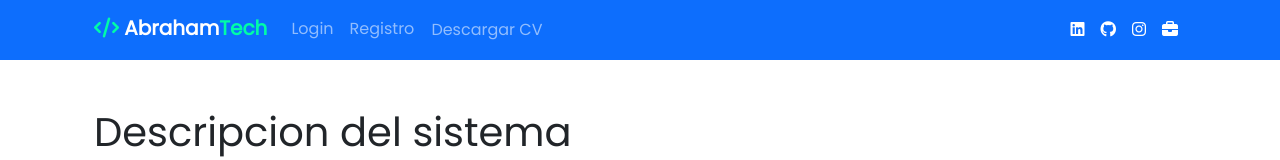
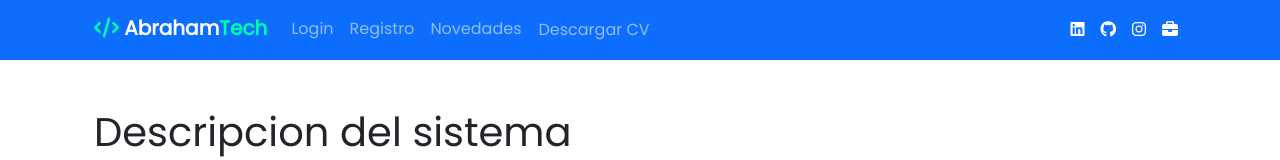
Before and after one commit to abraham4284/MaxiKioscoApp, a React (Vite) app in the folder Client/: page / in a window 1280 px wide. Shown: the top 160 px of the page. Built offline with nearby package versions, Linux system fonts and the light colour scheme; no server answers.

Commit message:
Solucion Buscar Clientes

```diff
--- a/Client/src/components/NavbarSocial.jsx
+++ b/Client/src/components/NavbarSocial.jsx
@@ -47,6 +47,11 @@ export const NavbarSocial = () => {
               </Link>
             </li>
             <li className="nav-item">
+              <Link className="nav-link" to="/register">
+                Novedades
+              </Link>
+            </li>
+            <li className="nav-item">
               <a
                 className="nav-link btn btn-cv"
                 href={CV}
--- a/Client/src/panel/Ventas/pages/VentasPage.jsx
+++ b/Client/src/panel/Ventas/pages/VentasPage.jsx
@@ -128,8 +128,6 @@ export const VentasPage = () => {
     let busquedaNoEncontrada = "Consumidor final";
     if (busqueda) {
       const { idClientes, Apellido, Nombre } = busqueda;
-      // console.log(idClientes, "BuscarClienteDNI");
-      // console.log(busqueda, "Encontrado");
       let resultado = `${Apellido} ${Nombre}`;
       setIdClientes(idClientes);
       return resultado;
@@ -155,6 +153,7 @@ export const VentasPage = () => {
       const producto = busquedaProducto(CodeBar);
       if (producto) {
         const { idProductos, CodeBar, Descripcion, Precio, Stock } = producto;
+        console.log(idClientes,'Soy el idClientes en handleInputProductos')
         console.log(producto, "producto encontrado");
         setIdProductos(idProductos);
         setCodeBar(CodeBar);
@@ -186,6 +185,8 @@ export const VentasPage = () => {
       });
       return;
     }
+
+    console.log(idClientes,'Soy el idClientes en  handleBtnAgregar')
 
     const existingProductIndex = carrito.findIndex(
       (item) => item.CodeBar === CodeBar
@@ -268,8 +269,7 @@ export const VentasPage = () => {
   };
 
   const handleResetDetalle = () => {
-    setCliente("");
-    setInputDNI("");
+
     setProductos("");
     setStock("");
     setPrecio("");
@@ -281,6 +281,9 @@ export const VentasPage = () => {
 
   const handleResetCarrito = () => {
     setCarrito([]);
+    setIdClientes("")
+    setInputDNI("")
+    setCliente("")
   };
 
   const ventaData = carrito.map((item) => ({
@@ -312,6 +315,9 @@ export const VentasPage = () => {
           setDbRegistraciones([...dbRegistraciones, res]);
           handleResetCarrito();
           handleResetDetalle();
+          setIdClientes(null)
+          setInputDNI("")
+          setCliente("");
           setEstadoVenta(2);
           Swal.fire({
             title: "Descargar Ticket?",
@@ -320,12 +326,10 @@ export const VentasPage = () => {
             confirmButtonText: "Descargar",
             denyButtonText: `Ver venta`,
           }).then((result) => {
-            /* Read more about isConfirmed, isDenied below */
             if (result.isConfirmed) {
               descargarTiket(res.idRegistraciones, res.NFactura);
               Swal.fire("Revise sus descargas!", "", "success");
             } else if (result.isDenied) {
-              // Swal.fire("Changes are not saved", "", "info");
               navigate(`/panel/informes/${res.idRegistraciones}`);
             }
           });
```
Also changed, not shown: Client/src/main.jsx (line endings or trailing spaces), Client/src/panel/Clientes/index.js (line endings or trailing spaces), 1 other file (tests, documents, lock files or other folders).
